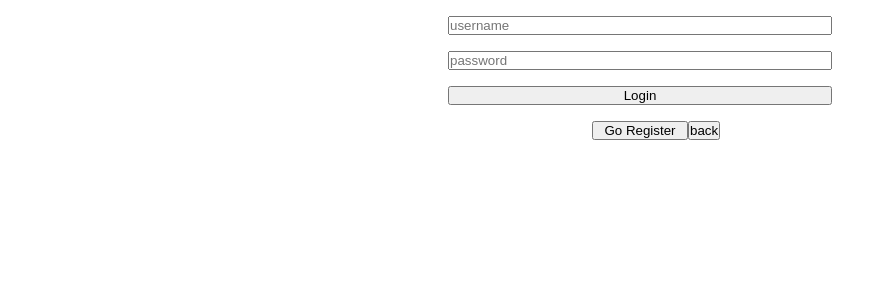
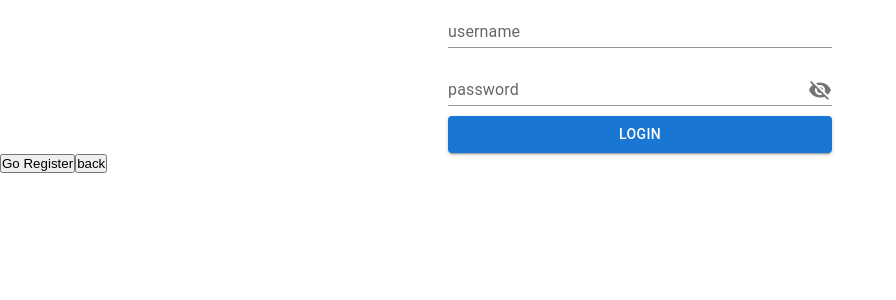
Before and after one commit to ultrapotros/CommunitySports_Front, a React (Create React App) app: page /login in a window 1280 px wide. Shown: the top 300 px of the page, without its empty margins (0-896 px from the left). Built offline with nearby package versions, Linux system fonts and the light colour scheme; no server answers.

Commit message:
forms and login/register without helpers

```diff
--- a/src/assets/scss/globals.scss
+++ b/src/assets/scss/globals.scss
@@ -2,11 +2,8 @@
   margin: 0;
   padding: 0;
 }
-* + * {
-  margin-top: 1rem;
-}
-:root {
-}
+
+
 // React Legacy Styles
 body {
   font-family: -apple-system, BlinkMacSystemFont, "Segoe UI", "Roboto", "Oxygen",
--- a/src/assets/scss/session.scss
+++ b/src/assets/scss/session.scss
@@ -3,12 +3,8 @@
   margin: 0 auto;
   display: flex;
   flex-direction: column;
+  gap: 10px;
 }
-.session-form > input {
-  margin-bottom: 1rem;
+.date-error-message{
+  color: red;
 }
-.session-btn {
-  margin-top: 1rem;
-  width: 6rem;
-  margin-left: calc(50% - 3rem);
-}
--- a/src/components/Login.jsx
+++ b/src/components/Login.jsx
@@ -1,28 +1,56 @@
 import React, { useState, useEffect } from "react";
 import { useNavigate } from "react-router-dom";
+import * as yup from "yup";
+import { useForm } from "react-hook-form";
+import { yupResolver } from "@hookform/resolvers/yup";
+import { useSession } from "helpers/session/useSession";
+import InputCustom from "./forms/InputCustom";
+import { Button } from "@mui/material";
+import VisibilityOffIcon from '@mui/icons-material/VisibilityOff';
 
-import { useSession } from "helpers/session/useSession";
+
+
+const schema = yup.object().shape({
+  username:yup
+  .string()
+  .trim()
+  .min(6,'el campo debe tener minimo 6 caracteres')
+  ,
+  password:yup
+  .string()
+  .trim()
+  .min(6,'el campo debe tener minimo 6 caracteres')
+
+})
+
 
 export const Login = () => {
   const navigate = useNavigate();
-  const [user, setUser] = useState("");
-  const [pswd, setPswd] = useState("");
   const { loger, isLogged, logfail } = useSession();
 
-  const userLogin = async (e) => {
-    e.preventDefault();
+  const {
+    control: controlLogin,
+    handleSubmit,
+    formState: { errors: errorsLogin },
+  } = useForm({
+    resolver: yupResolver(schema),
+  });
 
+  const onSubmit = async (data) => {
+    console.log(data)
     //(!) Validation logic: should be separated form the view
-    if (!user.trim() || !pswd.trim()) {
-      console.log("Introduce valid credentials");
-      return;
+    try{
+      const {username,password} = data
+      const credentials = {
+        username,
+        password
+      }
+      loger(credentials);
     }
-    const credentials = { username: user.trim(), password: pswd.trim() };
-    //--------------------------------------------------------
+    catch (error) {
+      console.error(error)
+    }
 
-    await loger(credentials);
-    setUser("");
-    setPswd("");
   };
 
   useEffect(() => {
@@ -32,22 +60,26 @@ export const Login = () => {
 
   return (
     <>
-      <form className="login-form session-form" onSubmit={userLogin}>
-        <input
-          className="login-username"
-          placeholder="username"
-          type="text"
-          value={user}
-          onChange={(e) => setUser(e.target.value)}
+      <form className="login-form session-form" onSubmit={handleSubmit(onSubmit)}>
+        <InputCustom
+          name='username'
+          control={controlLogin}
+          label='username'
+          id='username-input'
+          errors={errorsLogin.username}
         />
-        <input
-          className="login-password"
-          placeholder="password"
-          type="password"
-          value={pswd}
-          onChange={(e) => setPswd(e.target.value)}
+        <InputCustom
+          name='password'
+          control={controlLogin}
+          id='password-input'
+          label='password'
+          type='password'
+          errors={errorsLogin.password}
+          adornment={<VisibilityOffIcon/>}
         />
-        <button onClick={(e) => userLogin(e)}>Login</button>
+        <Button variant="contained" type="submit" className="list--buttons">
+          Login
+        </Button>
       </form>
     </>
   );
--- a/src/components/Register.jsx
+++ b/src/components/Register.jsx
@@ -1,16 +1,62 @@
-import React, { useState, useEffect } from "react";
+import React,{useEffect, useState} from "react";
 import { useNavigate } from "react-router-dom";
 import register from "helpers/session/session";
 import { useSession } from "helpers/session/useSession";
+import { Button } from "@mui/material";
+import * as yup from "yup";
+import { useForm } from "react-hook-form";
+import { yupResolver } from "@hookform/resolvers/yup";
+import InputCustom from "./forms/InputCustom";
+import { SelectCustom } from "./forms/SelectCustom";
+import VisibilityOffIcon from '@mui/icons-material/VisibilityOff';
+import { DateCustom } from "./forms/DateCustom";
+
+const schema = yup.object().shape({
+  username:yup
+  .string()
+  .trim()
+  .min(6,'el campo debe tener minimo 6 caracteres')
+  ,
+  email : yup
+  .string()
+  .email()
+  .required('email is required')
+  ,
+  age:yup
+  .date()
+  .required('date of birth is required')
+  ,
+  password:yup
+  .string()
+  .trim()
+  .min(6,'el campo debe tener minimo 6 caracteres')
+  ,
+  passwordConfirmation : yup
+  .string()
+  .trim()
+  .oneOf([yup.ref('password'),null],'passwords must match')
+  ,
+  gender : yup
+  .string()
+  .required()
+})
+
 
 export const Register = () => {
   const navigate = useNavigate();
-  const [username, setUsername] = useState("");
-  const [password, setPassword] = useState("");
   const { loger, isLogged } = useSession();
 
-  const userRegister = async (e) => {
-    e.preventDefault();
+  const {
+    control: controlRegister,
+    handleSubmit,
+    formState: { errors: errorsRegister },
+  } = useForm({
+    resolver: yupResolver(schema),
+  });
+
+  const onSubmit = async (data) => {
+    console.log(data)
+   /*  e.preventDefault();
     //(!) Validation logic: should be separated form the view
     if (!username.trim() || !password.trim()) {
       console.log("Introduce valid credentials");
@@ -23,7 +69,7 @@ export const Register = () => {
     // Maybe an ineficient way to handle login
     await loger(credentials);
     setUsername("");
-    setPassword("");
+    setPassword(""); */
   };
 
   useEffect(() => {
@@ -32,22 +78,55 @@ export const Register = () => {
 
   return (
     <>
-      <form className="register-form session-form" onSubmit={userRegister}>
-        <input
-          className="register-username"
-          placeholder="username"
-          type="text"
-          value={username}
-          onChange={(e) => setUsername(e.target.value)}
+      <form className="register-form session-form" onSubmit={handleSubmit(onSubmit)}>
+      <InputCustom
+          name='username'
+          control={controlRegister}
+          label='userName'
+          id='username-input'
+          errors={errorsRegister.username}
         />
-        <input
-          className="register-password"
-          placeholder="password"
-          type="password"
-          value={password}
-          onChange={(e) => setPassword(e.target.value)}
+        <InputCustom
+          name='email'
+          control={controlRegister}
+          label='email'
+          id='email-input'
+          errors={errorsRegister.email}
         />
-        <button onClick={(e) => userRegister(e)}>register</button>
+        <InputCustom
+          name='password'
+          control={controlRegister}
+          id='password-input'
+          label='password'
+          type='password'
+          errors={errorsRegister.password}
+          adornment={<VisibilityOffIcon/>}
+        />
+        <InputCustom
+          name='passwordConfirmation'
+          control={controlRegister}
+          id='passwordConfirmation-input'
+          label='confirm password'
+          type='password'
+          errors={errorsRegister.passwordConfirmation}
+          adornment={<VisibilityOffIcon/>}
+        />
+        <DateCustom
+        name='age'
+        label='date of birth'
+        errors={errorsRegister.age}
+        control={controlRegister}
+        placeholder='date of birth'
+        id='date-input'/>
+        <SelectCustom
+          name='gender'
+          control={controlRegister}
+          label='gender'
+          id='gender-input'
+          options={['male','female','other']}/>
+        <Button variant="contained" type="submit" className="list--buttons">
+          Register
+        </Button>
       </form>
     </>
   );
--- /dev/null
+++ b/src/components/forms/DateCustom.jsx
@@ -0,0 +1,28 @@
+import React from 'react'
+import { Controller } from "react-hook-form";
+import DatePicker from "react-datepicker";
+import "react-datepicker/dist/react-datepicker.css";
+
+
+export const DateCustom = ({name, control, label, id,placeholder, errors}) => {
+    return (<>
+        <Controller
+        name={name}
+        control={control}
+        render={({ field }) => (
+            <DatePicker
+            {...field}
+            id={id}
+            label={label}
+            className='form--date-input'
+            placeholderText={placeholder}
+            onChange={(date) => field.onChange(date)}
+            selected={field.value}
+            />
+        )}
+        />
+        <p className='date-error-message'>{errors ? errors.message : null}</p>
+
+    </>
+    )
+}
--- /dev/null
+++ b/src/components/forms/InputCustom.jsx
@@ -0,0 +1,27 @@
+import { Controller } from "react-hook-form";
+import {
+  TextField, InputAdornment
+} from "@mui/material";
+export default function InputCustom({ name, control, label, id, errors, type, adornment}) {
+  return (
+    <Controller
+      name={name}
+      control={control}
+      defaultValue={''}
+      render={({ field }) => (
+        <TextField
+          {...field}
+          defaultValue={''}
+          id={id}
+          label={label}
+          className="form--input-text"
+          variant="standard"
+          error={!!errors}
+          type={type ? type : "text"}
+          helperText={errors ? errors.message : ""}
+          InputProps={adornment ? { endAdornment : <InputAdornment   position='end'>{adornment}</InputAdornment>, } : null}
+        />
+      )}
+    />
+  )
+}
--- /dev/null
+++ b/src/components/forms/SelectCustom.jsx
@@ -0,0 +1,37 @@
+import React from 'react';
+import { Controller } from "react-hook-form";
+import {
+    InputLabel,
+    FormControl,
+    NativeSelect,
+    Box
+  } from "@mui/material";
+
+
+export const SelectCustom = ({ name, control, label, id, defaultValue , options }) => {
+
+    return <Box sx={{ minWidth: 120 }}>
+        <FormControl
+        sx={{ width: '100%' }} >
+        <InputLabel variant="standard" htmlFor="uncontrolled-native" id={id}>{label}</InputLabel>
+        <Controller
+            name={name}
+            control={control}
+            defaultValue={defaultValue}
+            render={({ field }) => (
+                <NativeSelect
+                defaultValue={defaultValue}
+                inputProps={{
+                name,
+                id
+                }}
+                variant='standard'
+                {...field}
+                >
+                    {options.map((e,i)=> <option key={i} value={e}>{e}</option>)}
+                </NativeSelect>
+            )}
+        />
+        </FormControl>
+    </Box>
+}
```
Also changed, not shown: package.json (+12 -1 lines), src/components/forms/FileCustom.jsx (added, +41 -0 lines), 1 other file (tests, documents, lock files or other folders).
